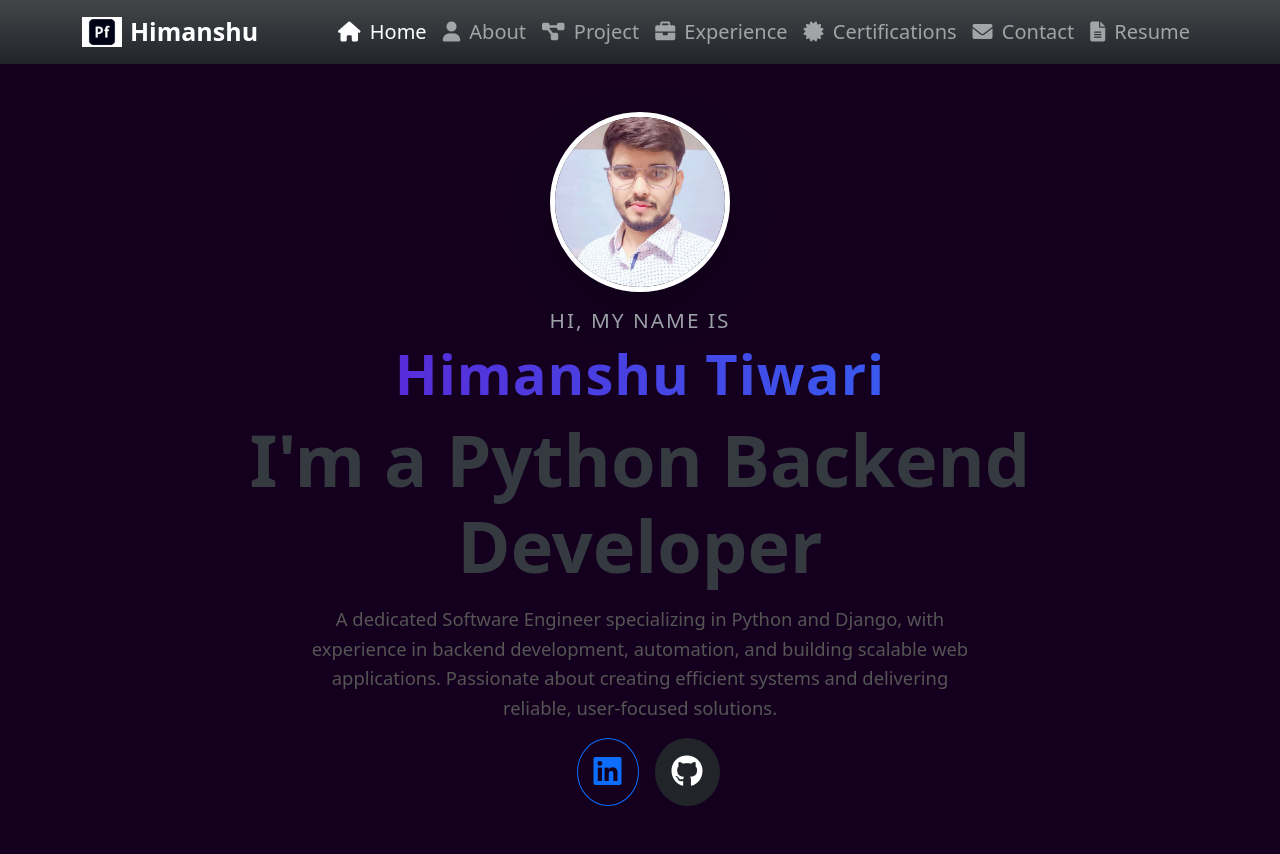
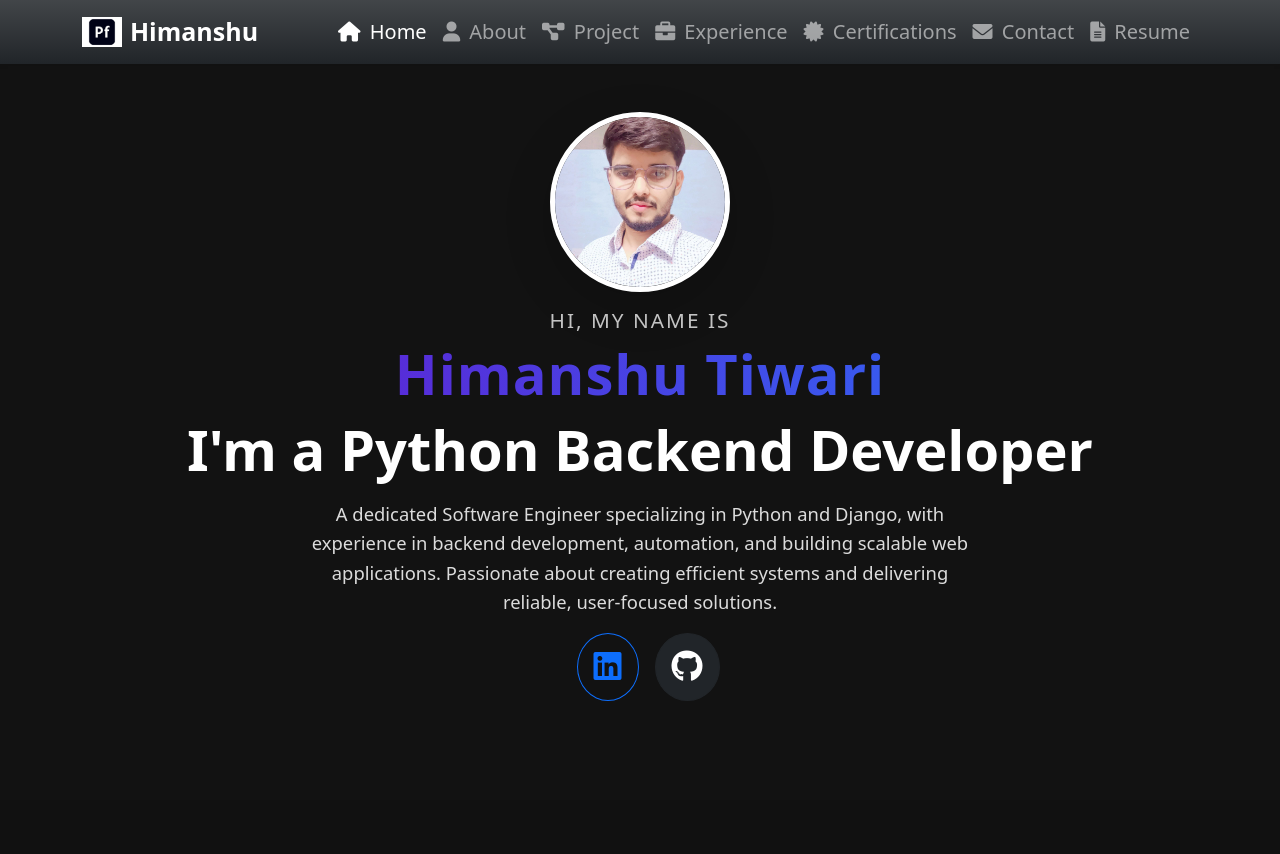
Before and after one commit to Himanshut1806/Portfolio, a Django app: page / in a window 1280 px wide. After the commit the page ends 701 px from the top, so only its background shows below. Run offline with Django 5.2, Linux system fonts and the light colour scheme.

Commit message:
updated code

```diff
--- a/app/templates/home.html
+++ b/app/templates/home.html
@@ -1,6 +1,7 @@
 {% extends "base.html" %}
 {% load static %}
 {% block content %}
+
 <div class="row my-5">
   <div class="col-12 d-flex justify-content-center align-items-center">
     <div class="circular-image-container shadow-lg">
@@ -13,7 +14,7 @@
 
     <div class="name">
       <h1 class="display-4 fw-bold gradient-name">Himanshu Tiwari</h1>
-      <h1 class="display-2 role-text">I'm a Python Backend Developer</h1>
+      <h1 class="display-4 role-text">I'm a Python Backend Developer</h1>
     </div>
 
     <p class="mt-3 px-3 intro-text">
@@ -38,6 +39,12 @@
 </div>
 
 <style>
+
+  body {
+    background: #121212;
+    color: white;
+  }
+
   .circular-image-container {
     width: 180px;
     height: 180px;
@@ -59,10 +66,11 @@
     font-weight: 500;
     letter-spacing: 2px;
     text-transform: uppercase;
-    color: #9aa0a6;
+    color: #ffffff;
+    opacity: 0.75;
   }
 
-  /* Gradient effect for name */
+  /* Gradient name */
   .gradient-name {
     background: linear-gradient(90deg, #6a11cb, #2575fc);
     -webkit-background-clip: text;
@@ -71,18 +79,22 @@
     letter-spacing: 1px;
   }
 
-  /* Soft role text */
+  /* Role text */
   .role-text {
-    color: #343a40;
+    color: #ffffff;
     font-weight: 600;
   }
 
+  /* Intro paragraph */
   .intro-text {
     max-width: 700px;
     margin: auto;
     font-size: 1.15rem;
-    color: #555;
+    color: #ffffff;
+    opacity: 0.85;
     line-height: 1.6;
   }
+
 </style>
+
 {% endblock content %}
```
